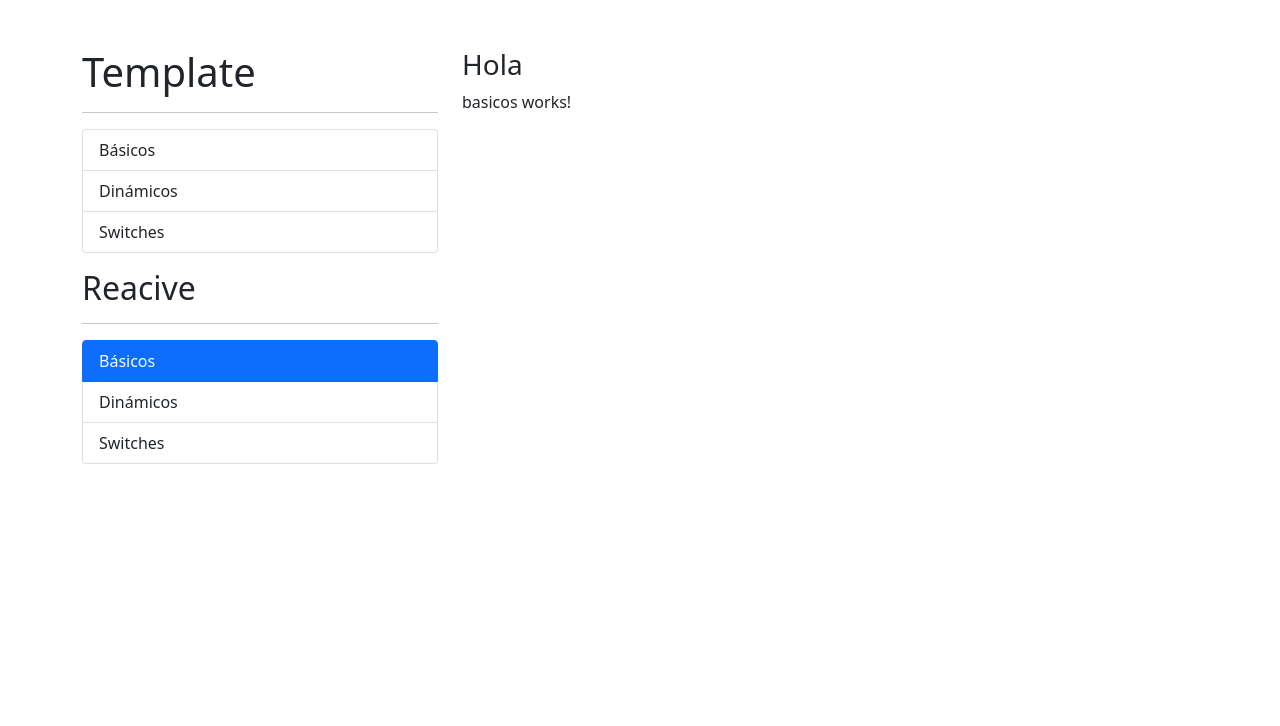
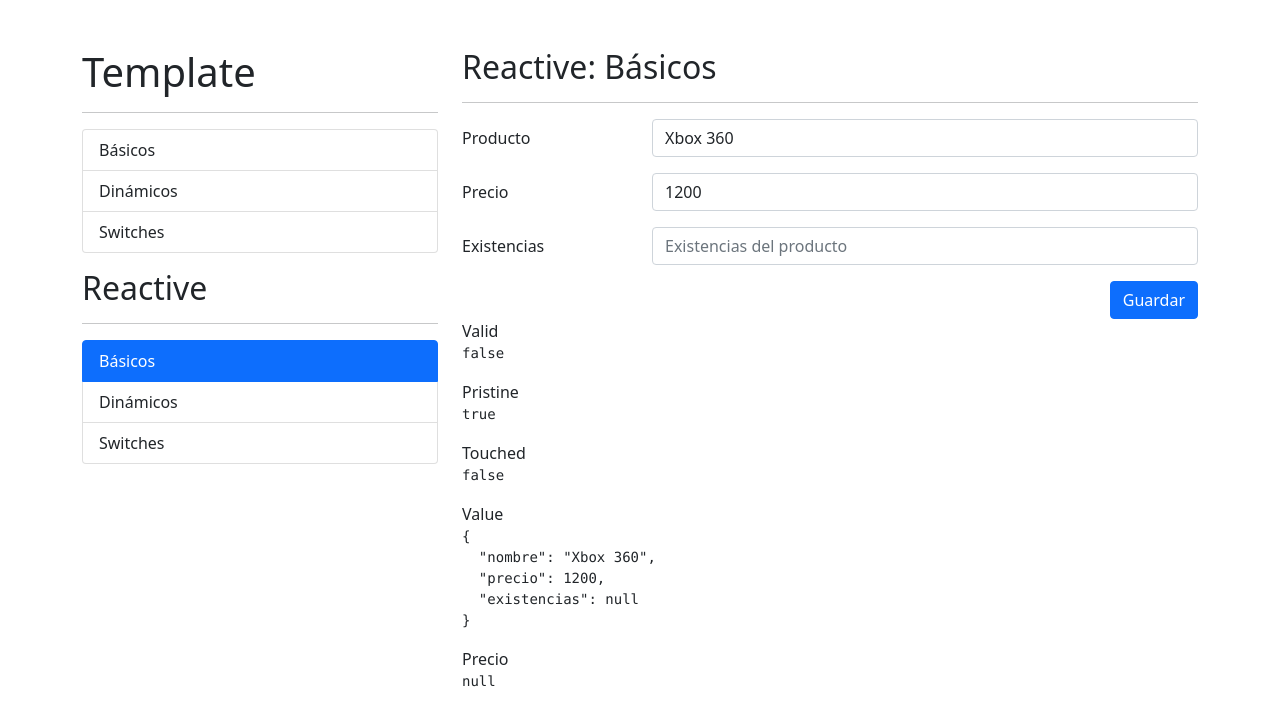
Before and after one commit to petereycoder/formulariosApp, an Angular app: page /reactive/basicos in a window 1280 px wide. Shown: the top 726 px of the page. Built offline with nearby package versions, Linux system fonts and the light colour scheme.

Commit message:
Formularios reactivos

```diff
--- a/src/app/app.component.html
+++ b/src/app/app.component.html
@@ -4,7 +4,6 @@
   </div>
 
   <div class="col">
-    <h3>Hola</h3>
     <router-outlet></router-outlet>
   </div>
 
--- a/src/app/reactive/basicos/basicos.component.html
+++ b/src/app/reactive/basicos/basicos.component.html
@@ -1 +1,84 @@
-<p>basicos works!</p>
+<h2>Reactive: Básicos</h2>
+<hr>
+<div class="row">
+    <div class="col">
+
+        <form (ngSubmit)="guardar()" autocomplete="off" [formGroup]="miFormulario">
+
+            <!--Campo de producto-->
+            <div class="mb-3 row">
+                <label class="col-sm-3 col-form-label">Producto</label>
+                <div class="col-sm-9">
+                    <input type="text"
+                           class="form-control"
+                           formControlName="nombre"
+                           placeholder="Nombre del producto">
+                    <span class="form-text text-danger"
+                          *ngIf="campoNoEsValido('nombre')">
+                        Debe de ser de tres letras
+                    </span>
+                </div>
+            </div>
+
+            <!--Campo de precio-->
+            <div class="mb-3 row">
+                <label class="col-sm-3 col-form-label">Precio</label>
+                <div class="col-sm-9">
+                    <input type="number"
+                           class="form-control"
+                           formControlName="precio"
+                           placeholder="Precio del producto">
+                    <span class="form-text text-danger"
+                          *ngIf="campoNoEsValido('precio')">
+                         El precio debe ser mayor o igual a 0
+                     </span>
+                </div>
+            </div>
+
+            <!--Campo de existencia-->
+            <div class="mb-3 row">
+                <label class="col-sm-3 col-form-label">Existencias</label>
+                <div class="col-sm-9">
+                    <input type="number"
+                           class="form-control"
+                           formControlName="existencias"
+                           placeholder="Existencias del producto">
+                    <span class="form-text text-danger"
+                          *ngIf="campoNoEsValido('existencias')">
+                         La existencia del producto tiene debe ser mayor o igual a 0
+                     </span>
+                </div>
+            </div>
+
+            <div class="row">
+                <div class="col">
+                    <button type="submit"
+                            class="btn btn-primary float-end">
+                        Guardar
+                    </button>
+                </div>
+            </div>
+
+        </form>
+
+    </div>
+</div>
+
+<div class="row">
+    <div class="col">
+        <span>Valid</span>
+        <pre>{{miFormulario.valid}}</pre>
+
+        <span>Pristine</span>
+        <pre>{{miFormulario.pristine}}</pre>
+
+        <span>Touched</span>
+        <pre>{{miFormulario.touched}}</pre>
+
+        <span>Value</span>
+        <pre>{{miFormulario.value | json}}</pre>
+
+        <span>Precio</span>
+        <pre>{{miFormulario.controls['precio'].errors| json}}</pre>
+    </div>
+</div>
--- a/src/app/reactive/basicos/basicos.component.ts
+++ b/src/app/reactive/basicos/basicos.component.ts
@@ -1,4 +1,5 @@
 import { Component, OnInit } from '@angular/core';
+import { FormBuilder, FormGroup, Validators } from '@angular/forms';
 
 @Component({
   selector: 'app-basicos',
@@ -6,11 +7,47 @@
   styles: [
   ]
 })
-export class BasicosComponent implements OnInit {
+export class BasicosComponent implements OnInit{
 
-  constructor() { }
 
-  ngOnInit(): void {
+  constructor( private fb: FormBuilder) { }
+
+  ngOnInit(){
+    this.miFormulario.reset({
+      nombre: 'Xbox 360',
+      precio: 1200
+    });
+  }
+
+  /*
+  miFormulario: FormGroup = new FormGroup({
+    nombre: new FormControl('Xbox 360'),
+    precio: new FormControl(1500),
+    existencias: new FormControl(5),
+  })
+  */
+
+  miFormulario: FormGroup = this.fb.group({
+    nombre: [ , [ Validators.required, Validators.minLength(3) ] ],
+    precio: [ , [ Validators.required, Validators.min(0) ] ],
+    existencias: [ , [ Validators.required, Validators.min(0) ] ],
+  })
+
+  campoNoEsValido( campo: string ){
+    return this.miFormulario.controls[campo].errors &&
+           this.miFormulario.controls[campo].touched;
+  }
+
+  guardar(){
+
+    if(this.miFormulario.invalid){
+      this.miFormulario.markAllAsTouched();
+      return;
+    }
+
+    console.log(this.miFormulario.value);
+    this.miFormulario.reset();
+
   }
 
 }
--- a/src/app/reactive/dinamicos/dinamicos.component.html
+++ b/src/app/reactive/dinamicos/dinamicos.component.html
@@ -1 +1,81 @@
-<p>dinamicos works!</p>
+<h2>Reactive: <small>Dinámicos</small></h2>
+<hr>
+
+<form (ngSubmit)="guardar()" autocomplete="off" [formGroup]="miFormulario">
+
+    <!--Nombre-->
+    <div class="mb-3 row">
+        <label class="col-sm-3 col-form-label">Nombre</label>
+        <div class="col-sm-9">
+            <input type="text"
+                   class="form-control"
+                   formControlName="nombre"
+                   placeholder="Nombre de la persona">
+            <span class="form-text text-danger"
+                  *ngIf="campoNoEsValido('nombre')">
+                 Este campo es obligatorio
+             </span>
+        </div>
+    </div>
+
+    <!--Agregar favorito-->
+    <div class="mb-3 row">
+        <label class="col-sm-3 col-form-label">Agregar</label>
+        <div class="col-sm-9">
+            <div class="input-group">
+                <input class="form-control"
+                   placeholder="Agregar favorito"
+                   (keyup.enter)="1"
+                   >
+
+                <button class="btn btn-outline-primary"
+                        type="button"
+                        (click)="1">
+                    Agregar
+                </button>
+            </div>
+
+        </div>
+    </div>
+
+    <!--Lista de juegos Favoritos-->
+    <div class="mb-3 row">
+        <label class="col-sm-3 col-form-label">Favoritos</label>
+        <div class="col-sm-9">
+
+            <!--
+            <div class="input-group mb-1"
+                 *ngFor="let juego of persona.favoritos; let i = index">
+
+                <input class="form-control">
+
+                <button class="btn btn-outline-danger"
+                        type="button"
+                        (click)="1">
+                    Eliminar
+                </button>
+
+            </div>
+            -->
+
+        </div>
+    </div>
+
+    <div class="row">
+        <div class="col-sm-12">
+            <button type="button"
+                    class="btn btn-primary float-end"
+                    (click)="guardar()">
+                Guardar
+            </button>
+        </div>
+    </div>
+
+
+</form>
+
+<!--
+<span>Persona</span>
+<pre>{{ persona | json }}</pre>
+
+-->
--- a/src/app/reactive/dinamicos/dinamicos.component.ts
+++ b/src/app/reactive/dinamicos/dinamicos.component.ts
@@ -1,4 +1,5 @@
 import { Component, OnInit } from '@angular/core';
+import { FormGroup, FormBuilder, Validators } from '@angular/forms';
 
 @Component({
   selector: 'app-dinamicos',
@@ -8,9 +9,30 @@
 })
 export class DinamicosComponent implements OnInit {
 
-  constructor() { }
+  constructor( private fb: FormBuilder) { }
 
   ngOnInit(): void {
   }
 
+  miFormulario: FormGroup = this.fb.group({
+    nombre: [ , [Validators.required, Validators.minLength(3) ] ]
+  })
+
+  campoNoEsValido( campo: string ){
+    return this.miFormulario.controls[campo].errors &&
+           this.miFormulario.controls[campo].touched;
+  }
+
+  guardar(){
+
+    if(this.miFormulario.invalid){
+      this.miFormulario.markAllAsTouched();
+      return;
+    }
+
+    console.log(this.miFormulario.value);
+    this.miFormulario.reset();
+
+  }
+
 }
--- a/src/app/reactive/reactive.module.ts
+++ b/src/app/reactive/reactive.module.ts
@@ -1,7 +1,8 @@
 import { NgModule } from '@angular/core';
 import { CommonModule } from '@angular/common';
+import { ReactiveFormsModule } from '@angular/forms';
+import { ReactiveRoutingModule } from './reactive-routing.module';
 
-import { ReactiveRoutingModule } from './reactive-routing.module';
 import { BasicosComponent } from './basicos/basicos.component';
 import { DinamicosComponent } from './dinamicos/dinamicos.component';
 import { SwitchesComponent } from './switches/switches.component';
@@ -15,6 +16,7 @@
   ],
   imports: [
     CommonModule,
+    ReactiveFormsModule,
     ReactiveRoutingModule
   ]
 })
--- a/src/app/reactive/switches/switches.component.html
+++ b/src/app/reactive/switches/switches.component.html
@@ -1 +1,99 @@
-<p>switches works!</p>
+
+<h2>Reactive: <small>Switches</small></h2>
+<hr>
+
+<form >
+
+    <!--Radio-->
+    <div class="row mb-3">
+        <label class="col-sm-3 col-form-label">Género</label>
+        <div class="col-sm-9">
+
+            <div class="form-check">
+                <input class="form-check-input"
+                       type="radio"
+                       value="M"
+                       name="radioGenero"
+                       id="radioMasculino">
+                <label class="form-check-label" for="radioMasculino">
+                  Masculino
+                </label>
+            </div>
+
+            <div class="form-check">
+                <input class="form-check-input"
+                       type="radio"
+                       value="F"
+                       name="radioGenero"
+                       id="radioFemenino">
+                <label class="form-check-label" for="radioFemenino">
+                  Femenino
+                </label>
+            </div>
+
+        </div>
+    </div>
+
+    <!--Switches-->
+    <div class="row mb-3">
+        <label class="col-sm-3 col-form-label">Notificaciones</label>
+        <div class="col-sm-9">
+
+            <div class="form-check form-switch mt-2">
+                <input class="form-check-input"
+                       type="checkbox"
+                       name="notificaciones"
+                       id="flexSwitchCheckChecked">
+                <label class="form-check-label" for="flexSwitchCheckChecked">Quiero recibir notificaciones</label>
+            </div>
+
+        </div>
+    </div>
+
+    <!--Checks-->
+    <div class="row mb-3">
+        <label class="col-sm-3 col-form-label"></label>
+        <div class="col-sm-9">
+
+            <div class="form-check">
+                <input class="form-check-input"
+                       type="checkbox"
+                       id="defaultCheck1">
+                <label class="form-check-label" for="defaultCheck1">
+                    Términos y condiciones
+                </label>
+            </div>
+
+        </div>
+    </div>
+
+    <!--Boton submit-->
+    <div class="row">
+        <div class="col">
+            <button class="btn btn-primary float-end">
+                Guardar
+            </button>
+        </div>
+    </div>
+
+</form>
+
+<!--
+<h5>Valor del formulario</h5>
+<pre>{{ miFormulario.value | json }}</pre>
+<hr>
+
+<h5>Persona</h5>
+<pre>{{ persona | json }}</pre>
+<hr>
+
+<h5>Valid</h5>
+<pre>{{ miFormulario.valid }}</pre>
+
+<h5>Términos</h5>
+<pre>{{ miFormulario.controls['terminos']?.errors | json }}</pre>
+
+<hr>
+<pre>Condiciones: </pre>
+
+-->
--- a/src/app/shared/sidemenu/sidemenu.component.html
+++ b/src/app/shared/sidemenu/sidemenu.component.html
@@ -10,7 +10,7 @@
     </li>
 </ul>
 
-<h2 class="mt-3">Reacive</h2>
+<h2 class="mt-3">Reactive</h2>
 <hr>
 
 <ul class="list-group">
```
